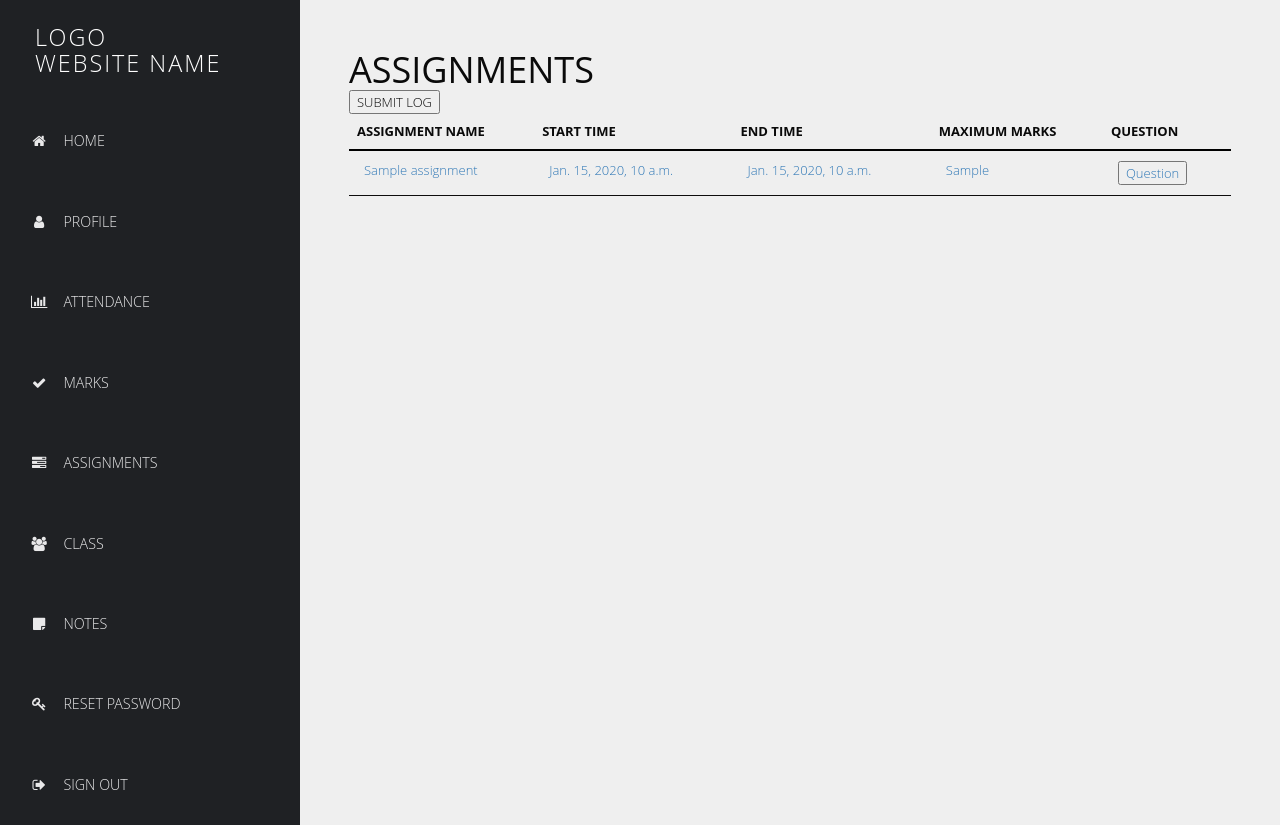
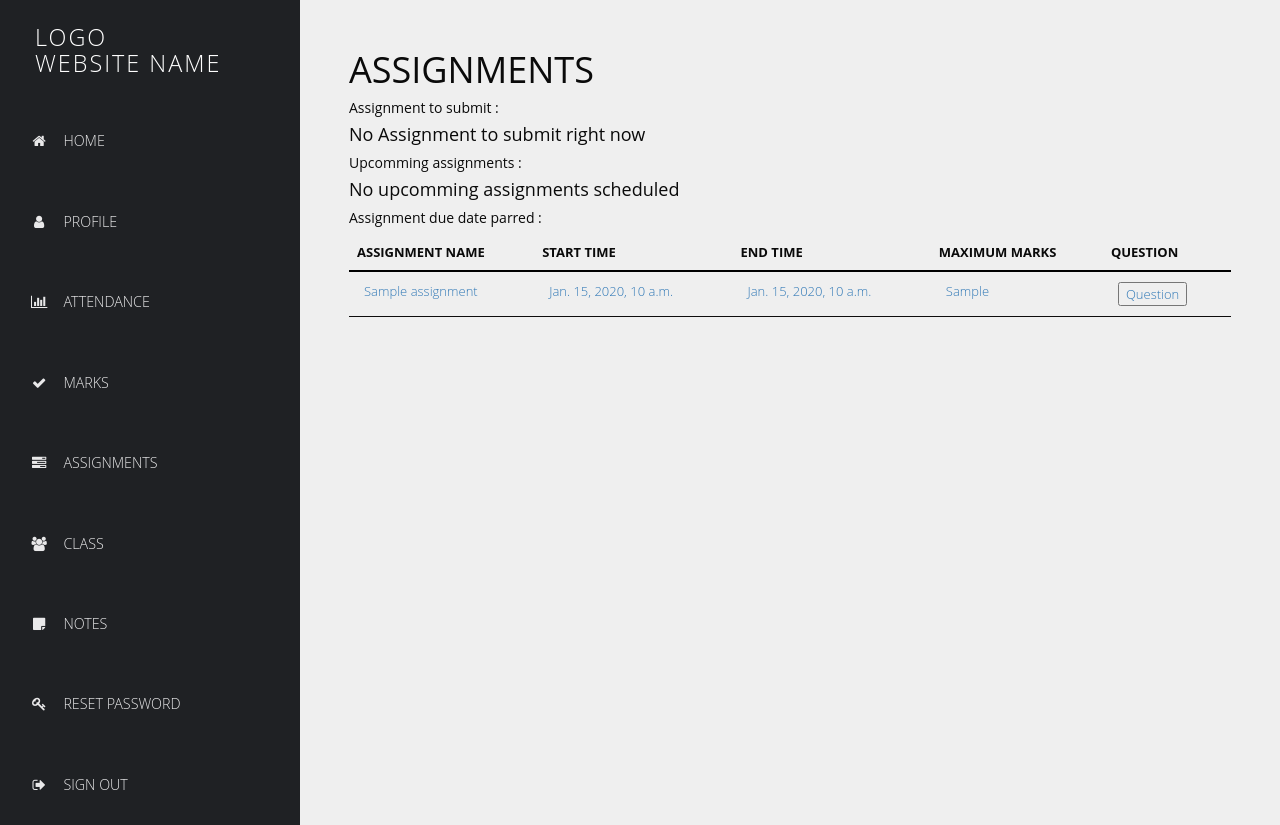
Before and after one commit to swasthikcnayak/team-sankalp-scl-maxo, a Django app: page /assignments/1/1 in a window 1280 px wide. Run offline with Django 3.2, Linux system fonts and the light colour scheme; a user stored in the database is signed in; tables that the repository leaves empty hold one stand-in row (values such as "Sample post"); some libraries are stand-ins or nearby versions.

Commit message:
assignments visible as done,upcomming and parred.

```diff
--- a/djangoProject/academics/models.py
+++ b/djangoProject/academics/models.py
@@ -54,7 +54,7 @@ class Class(models.Model):
     section_name = models.CharField(max_length=1, choices=SECTION_CHOICES, default='A')
     department = models.ForeignKey(Department, on_delete=models.CASCADE)
     link = models.URLField(null=True)
-    timetable = models.URLField()
+    timetable = models.FileField(upload_to='timetable')
 
     def clean(self):
         self.section_name = self.section_name.upper()
--- a/djangoProject/academics/templates/academics/class-detail.html
+++ b/djangoProject/academics/templates/academics/class-detail.html
@@ -26,7 +26,7 @@
         <p>semester : {{ class.semester }}</p>
         <p>section : {{ class.section_name }}</p>
         <p>department : {{ class.department.department_name }}</p>
-        <p>class joining link : {{ class.link }}</p>
-        <p>timetable : {{ class.timetable }}</p>
+        <p>class joining link : <a href="{{ class.link }}" target="__blank">Join Class</a></p>
+        <p>timetable : <button><a href = "/media/{{class.timetable}}" target="__blank">TimeTable</a></button></p>
     </div>
 {% endblock content %}
--- a/djangoProject/assignments/templates/assignments/assignment-detail.html
+++ b/djangoProject/assignments/templates/assignments/assignment-detail.html
@@ -23,6 +23,7 @@
     {% endif %}
     <div class="content">
     <h1>ASSIGNMENTS</h1>
+
         {% if request.user.role == 'THR'%}
             <h4>Create an assignment</h4>
             <form method="POST" enctype="multipart/form-data">
@@ -59,12 +60,8 @@
         {% endif %}
 
     {% if request.user.role == 'STD' %}
-            <form method="POST" enctype="multipart/form-data">
-                {% csrf_token %}
-                {{ form | crispy }}
-            <button type="submit">SUBMIT LOG</button>
-            </form>
-
+        <h5>Assignment to submit  : </h5>
+        {% if assignments_to_complete.count != 0 %}
              <table id="data-table" class="table" style="border:1px">
                 <thead class="thead-dark">
                 <tr>
@@ -76,7 +73,7 @@
                 </tr>
                 </thead>
                 <tbody>
-                {% for assignment in assignments %}
+                {% for assignment in assignments_to_complete %}
                     <tr>
                         <td><a href="{% url 'view-submissions' assignmentId=assignment.id %}">{{ assignment.assignment_name }}</a></td>
                         <td><a href="{% url 'view-submissions' assignmentId=assignment.id %}">{{ assignment.start_time }}</a></td>
@@ -87,6 +84,66 @@
                 {% endfor %}
                 </tbody>
             </table>
+            {% else %}
+            <h4>No Assignment to submit right now</h4>
+            {% endif %}
+
+
+        <h5>Upcomming assignments : </h5>
+        {% if assignments_scheduled.count != 0 %}
+             <table id="data-table" class="table" style="border:1px">
+                <thead class="thead-dark">
+                <tr>
+                    <th style="border-bottom: 2px solid black">Assignment Name</th>
+                    <th style="border-bottom: 2px solid black">Start Time</th>
+                    <th style="border-bottom: 2px solid black">End time</th>
+                    <th style="border-bottom: 2px solid black">maximum marks</th>
+                    <th style="border-bottom: 2px solid black">question</th>
+                </tr>
+                </thead>
+                <tbody>
+                {% for assignment in assignments_scheduled %}
+                    <tr>
+                        <td><a href="{% url 'view-submissions' assignmentId=assignment.id %}">{{ assignment.assignment_name }}</a></td>
+                        <td><a href="{% url 'view-submissions' assignmentId=assignment.id %}">{{ assignment.start_time }}</a></td>
+                        <td><a href="{% url 'view-submissions' assignmentId=assignment.id %}">{{ assignment.end_time }}</a></td>
+                        <td><a href="{% url 'view-submissions' assignmentId=assignment.id %}">{{ assignment.maximum_marks }}</a></td>
+                        <td><button><a href = "/media/{{assignment.question}}" target="__blank">Question</a></button></td>
+                    </tr>
+                {% endfor %}
+                </tbody>
+            </table>
+            {% else %}
+            <h4>No upcomming assignments scheduled</h4>
+            {% endif %}
+
+        <h5>Assignment due date parred  : </h5>
+        {% if assignment_parred_due_date.count != 0 %}
+             <table id="data-table" class="table" style="border:1px">
+                <thead class="thead-dark">
+                <tr>
+                    <th style="border-bottom: 2px solid black">Assignment Name</th>
+                    <th style="border-bottom: 2px solid black">Start Time</th>
+                    <th style="border-bottom: 2px solid black">End time</th>
+                    <th style="border-bottom: 2px solid black">maximum marks</th>
+                    <th style="border-bottom: 2px solid black">question</th>
+                </tr>
+                </thead>
+                <tbody>
+                {% for assignment in assignment_parred_due_date %}
+                    <tr>
+                        <td><a href="{% url 'view-submissions' assignmentId=assignment.id %}">{{ assignment.assignment_name }}</a></td>
+                        <td><a href="{% url 'view-submissions' assignmentId=assignment.id %}">{{ assignment.start_time }}</a></td>
+                        <td><a href="{% url 'view-submissions' assignmentId=assignment.id %}">{{ assignment.end_time }}</a></td>
+                        <td><a href="{% url 'view-submissions' assignmentId=assignment.id %}">{{ assignment.maximum_marks }}</a></td>
+                        <td><button><a href = "/media/{{assignment.question}}" target="__blank">Question</a></button></td>
+                    </tr>
+                {% endfor %}
+                </tbody>
+            </table>
+            {% else %}
+            <h4>No previous assignments</h4>
+            {% endif %}
         {% endif %}
     </div>
 
--- a/djangoProject/assignments/templates/assignments/submission-list.html
+++ b/djangoProject/assignments/templates/assignments/submission-list.html
@@ -65,7 +65,7 @@
             <form method="POST" enctype="multipart/form-data">
                 {% csrf_token %}
                 {{ form | crispy }}
-            <button type="submit">SUBMIT LOG</button>
+            <button type="submit">SUBMIT ASSIGNMENT</button>
             </form>
             <p>{{ assignment.assignment_name }}</p>
             <button><a href = "/media/{{assignment.question}}" target="__blank">Question</a></button>
--- a/djangoProject/assignments/views.py
+++ b/djangoProject/assignments/views.py
@@ -9,6 +9,7 @@ from users.models import StudentProfile, TeacherProfile, Teach
 from assignments.models import Submission, Assignment
 from assignments.forms import AssignmentCreationForm, MarksUpdateForm, AssignmentSubmissionForm
 from academics.models import Subject, Class
+from django.utils import timezone
 
 
 @login_required
@@ -40,7 +41,7 @@ def view_assignments(request, classId, subjectId):
                            'form': form})
         elif request.method == 'POST':
             teacherProfile = TeacherProfile.objects.get(user=request.user)
-            form = AssignmentCreationForm(request.POST,request.FILES)
+            form = AssignmentCreationForm(request.POST, request.FILES)
             if form.is_valid():
                 assmt = form.save(commit=False)
                 assmt.teacher = teacherProfile
@@ -55,8 +56,17 @@ def view_assignments(request, classId, subjectId):
                                      message="Please check the input details")
             return redirect('view-subject-assignment', subjectId=subjectId, classId=classId)
     elif is_student(request):
-        assignments = Assignment.objects.filter(subject__id=subjectId, Class__id=classId)
-        return render(request, 'assignments/assignment-detail.html', {'assignments': assignments})
+        time_now = timezone.now()
+        assignment_parred_due_date = Assignment.objects.filter(subject__id=subjectId, Class__id=classId,
+                                                               start_time__lt=time_now,
+                                                               end_time__lt=time_now)
+        assignments_to_complete = Assignment.objects.filter(subject__id=subjectId, Class__id=classId,
+                                                            start_time__lt=time_now,
+                                                            end_time__gt=time_now)
+        assignments_scheduled = Assignment.objects.filter(subject__id=subjectId, Class__id=classId,
+                                                          start_time__gt=time_now,
+                                                          end_time__gt=time_now)
+        return render(request, 'assignments/assignment-detail.html', {'assignment_parred_due_date': assignment_parred_due_date,'assignments_to_complete':assignments_to_complete,'assignments_scheduled':assignments_scheduled})
 
 
 @login_required
@@ -66,9 +76,9 @@ def submissions(request, assignmentId):
         submission = Submission.objects.filter(assignment__id=assignmentId)
         if request.method == 'GET':
             form = MarksUpdateForm()
-            form.fields['student'].queryset = StudentProfile.objects.filter(submission__assignment__id = assignmentId)
+            form.fields['student'].queryset = StudentProfile.objects.filter(submission__assignment__id=assignmentId)
             return render(request, 'assignments/submission-list.html', {'submissions': submission, 'form': form,
-                                                                        'assignment':assignment_details})
+                                                                        'assignment': assignment_details})
         elif request.method == 'POST':
             form = MarksUpdateForm(request.POST)
             if form.is_valid():
@@ -83,13 +93,13 @@ def submissions(request, assignmentId):
                 print(form.errors)
                 messages.add_message(request, messages.ERROR,
                                      message="Please check the input details or contact admin")
-            return redirect('view-submissions',assignmentId=assignmentId)
+            return redirect('view-submissions', assignmentId=assignmentId)
     elif is_student(request):
         if request.method == 'GET':
             form = AssignmentSubmissionForm()
             return render(request, 'assignments/submission-list.html', {'assignment': assignment_details, 'form': form})
         elif request.method == 'POST':
-            form = AssignmentSubmissionForm(request.POST,request.FILES)
+            form = AssignmentSubmissionForm(request.POST, request.FILES)
             if form.is_valid():
                 answer = form.save(commit=False)
                 answer.assignment = Assignment.objects.get(id=assignmentId)
@@ -102,4 +112,4 @@ def submissions(request, assignmentId):
             else:
                 messages.add_message(request, messages.ERROR,
                                      message="Could not submit assignment")
-            return redirect('view-submissions',assignmentId=assignmentId)
+            return redirect('view-submissions', assignmentId=assignmentId)
```
